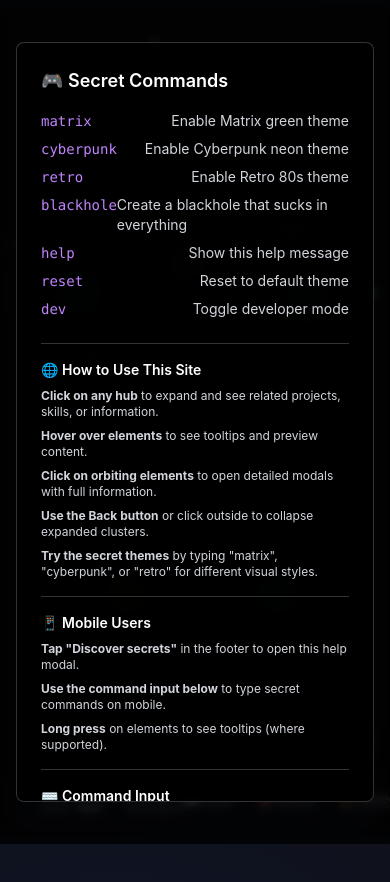
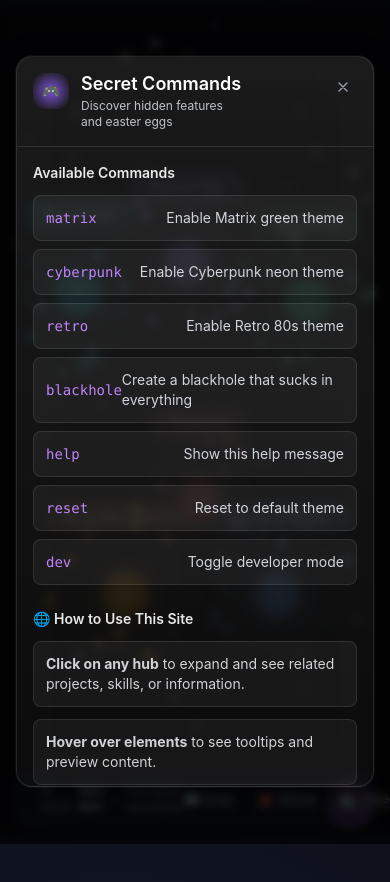
Before and after one commit to SamKort1/galaxy-portfolio, a Next.js app: page / in a window 390 px wide. Both pictures are taken after a click on the button "Access secret features". Shown: the top 882 px of the page. Built offline with nearby package versions, Linux system fonts and the light colour scheme.

Commit message:
fix: change buttons for mobile display

```diff
--- a/components/NeuralCanvas/components/HelpModal.tsx
+++ b/components/NeuralCanvas/components/HelpModal.tsx
@@ -1,4 +1,5 @@
 import { SECRET_COMMANDS } from '../constants';
+import { motion, AnimatePresence } from "framer-motion";
 
 interface HelpModalProps {
     showHelp: boolean;
@@ -22,7 +23,7 @@ export function HelpModal({
     const handleCommand = (command: string) => {
         if (command.includes('help')) {
             setShowHelp(true);
-            setTimeout(() => setShowHelp(false), 5000);
+            setTimeout(() => setShowHelp(false), 10000);
         } else if (command.includes('matrix')) {
             setSecretTheme("matrix");
             setThemeFlash(true);
@@ -52,44 +53,110 @@ export function HelpModal({
     };
 
     return (
-        <div className="fixed inset-0 z-50 bg-black/80 backdrop-blur-sm flex items-center justify-center p-4">
-            <div className="bg-black/90 backdrop-blur border border-white/20 rounded-lg p-6 max-w-lg max-h-[90vh] overflow-y-auto custom-scrollbar">
-                <h3 className="text-lg font-semibold text-white mb-4">🎮 Secret Commands</h3>
-                <div className="space-y-2 text-sm mb-6">
+        <AnimatePresence>
+            <motion.div
+                initial={{ opacity: 0 }}
+                animate={{ opacity: 1 }}
+                exit={{ opacity: 0 }}
+                className="fixed inset-0 z-50 bg-black/70 backdrop-blur-sm flex items-center justify-center p-4"
+                onClick={(e: React.MouseEvent) => {
+                    if (e.target === e.currentTarget) setShowHelp(false);
+                }}
+            >
+                <motion.div
+                    initial={{ opacity: 0, scale: 0.95, y: 20 }}
+                    animate={{ opacity: 1, scale: 1, y: 0 }}
+                    exit={{ opacity: 0, scale: 0.95, y: 20 }}
+                    transition={{ duration: 0.2 }}
+                    className="relative w-[min(95vw,800px)] max-h-[90vh] overflow-hidden rounded-2xl
+                        border border-white/10 shadow-2xl
+                        bg-[linear-gradient(180deg,rgba(255,255,255,0.10)_0%,rgba(255,255,255,0.04)_100%)]
+                        backdrop-blur-xl"
+                    style={{
+                        boxShadow: `0 10px 40px rgba(0,0,0,0.45), 0 0 0 1px rgba(255,255,255,0.05)`,
+                    }}
+                >
+                    {/* Header */}
+                    <div className="flex items-start gap-3 p-4 sm:p-5 border-b border-white/10">
+                        <div
+                            className="h-9 w-9 rounded-xl shrink-0 flex items-center justify-center"
+                            style={{ background: `radial-gradient(60% 60% at 50% 50%, rgba(139,92,246,0.85) 0%, rgba(139,92,246,0.35) 60%, rgba(0,0,0,0) 100%)` }}
+                            aria-hidden
+                        >
+                            <span className="text-white text-sm">🎮</span>
+                        </div>
+                        <div className="min-w-0">
+                            <h2 className="text-lg md:text-xl font-semibold leading-tight text-white">Secret Commands</h2>
+                            <p className="text-xs text-gray-300/90 mt-0.5 line-clamp-2 max-w-[70%]">Discover hidden features and easter eggs</p>
+                        </div>
+                        <button
+                            onClick={() => setShowHelp(false)}
+                            className="p-1.5 rounded-lg hover:bg-white/10 text-gray-400 hover:text-white transition-colors"
+                        >
+                            <svg className="w-4 h-4" fill="none" stroke="currentColor" viewBox="0 0 24 24">
+                                <path strokeLinecap="round" strokeLinejoin="round" strokeWidth={2} d="M6 18L18 6M6 6l12 12" />
+                            </svg>
+                        </button>
+                    </div>
+
+                    {/* Body */}
+                    <div className="p-4 sm:p-5 overflow-y-auto max-h-[calc(90vh-120px)]">
+                        {/* Secret Commands */}
+                        <div className="mb-6">
+                            <h3 className="text-sm font-semibold text-white/90 mb-3">Available Commands</h3>
+                            <div className="space-y-2">
                                 {SECRET_COMMANDS.map(cmd => (
-                        <div key={cmd.command} className="flex justify-between">
-                            <span className="text-purple-400 font-mono">{cmd.command}</span>
-                            <span className="text-gray-300">{cmd.description}</span>
+                                    <div key={cmd.command} className="flex justify-between items-center p-3 rounded-lg bg-white/5 border border-white/10">
+                                        <span className="text-purple-400 font-mono text-sm">{cmd.command}</span>
+                                        <span className="text-gray-300 text-sm">{cmd.description}</span>
                                     </div>
                                 ))}
                             </div>
+                        </div>
 
-                <div className="border-t border-white/20 pt-4 mb-4">
-                    <h4 className="text-sm font-semibold text-white mb-2">🌐 How to Use This Site</h4>
-                    <div className="text-xs text-gray-300 space-y-2">
-                        <p><strong>Click on any hub</strong> to expand and see related projects, skills, or information.</p>
-                        <p><strong>Hover over elements</strong> to see tooltips and preview content.</p>
-                        <p><strong>Click on orbiting elements</strong> to open detailed modals with full information.</p>
-                        <p><strong>Use the Back button</strong> or click outside to collapse expanded clusters.</p>
-                        <p><strong>Try the secret themes</strong> by typing &quot;matrix&quot;, &quot;cyberpunk&quot;, or &quot;retro&quot; for different visual styles.</p>
+                        {/* How to Use */}
+                        <div className="mb-6">
+                            <h3 className="text-sm font-semibold text-white/90 mb-3">🌐 How to Use This Site</h3>
+                            <div className="space-y-3">
+                                <div className="p-3 rounded-lg bg-white/5 border border-white/10">
+                                    <p className="text-sm text-gray-200/90"><strong>Click on any hub</strong> to expand and see related projects, skills, or information.</p>
+                                </div>
+                                <div className="p-3 rounded-lg bg-white/5 border border-white/10">
+                                    <p className="text-sm text-gray-200/90"><strong>Hover over elements</strong> to see tooltips and preview content.</p>
+                                </div>
+                                <div className="p-3 rounded-lg bg-white/5 border border-white/10">
+                                    <p className="text-sm text-gray-200/90"><strong>Click on orbiting elements</strong> to open detailed modals with full information.</p>
+                                </div>
+                                <div className="p-3 rounded-lg bg-white/5 border border-white/10">
+                                    <p className="text-sm text-gray-200/90"><strong>Use the Back button</strong> or click outside to collapse expanded clusters.</p>
+                                </div>
+                                <div className="p-3 rounded-lg bg-white/5 border border-white/10">
+                                    <p className="text-sm text-gray-200/90"><strong>Try the secret themes</strong> by typing "matrix", "cyberpunk", or "retro" for different visual styles.</p>
+                                </div>
                             </div>
                         </div>
 
                         {/* Mobile section */}
                         {typeof window !== 'undefined' && window.innerWidth <= 932 && (
-                    <div className="border-t border-white/20 pt-4 mb-4">
-                        <h4 className="text-sm font-semibold text-white mb-2">📱 Mobile Users</h4>
-                        <div className="text-xs text-gray-300 space-y-2">
-                            <p><strong>Tap &quot;Discover secrets&quot;</strong> in the footer to open this help modal.</p>
-                            <p><strong>Use the command input below</strong> to type secret commands on mobile.</p>
-                            <p><strong>Long press</strong> on elements to see tooltips (where supported).</p>
+                            <div className="mb-6">
+                                <h3 className="text-sm font-semibold text-white/90 mb-3">📱 Mobile Users</h3>
+                                <div className="space-y-3">
+                                    <div className="p-3 rounded-lg bg-white/5 border border-white/10">
+                                        <p className="text-sm text-gray-200/90"><strong>Tap "Discover secrets"</strong> in the footer to open this help modal.</p>
+                                    </div>
+                                    <div className="p-3 rounded-lg bg-white/5 border border-white/10">
+                                        <p className="text-sm text-gray-200/90"><strong>Use the command input below</strong> to type secret commands on mobile.</p>
+                                    </div>
+                                    <div className="p-3 rounded-lg bg-white/5 border border-white/10">
+                                        <p className="text-sm text-gray-200/90"><strong>Long press</strong> on elements to see tooltips (where supported).</p>
+                                    </div>
                                 </div>
                             </div>
                         )}
 
-                {/* Mobile Command Input */}
-                <div className="border-t border-white/20 pt-4">
-                    <h4 className="text-sm font-semibold text-white mb-2">⌨️ Command Input</h4>
+                        {/* Command Input */}
+                        <div className="mb-4">
+                            <h3 className="text-sm font-semibold text-white/90 mb-3">⌨️ Command Input</h3>
                             <div className="flex gap-2">
                                 <input
                                     type="text"
@@ -112,10 +179,12 @@ export function HelpModal({
                             </div>
                         </div>
 
-                <div className="text-xs text-gray-400 mt-4">
+                        <div className="text-xs text-gray-400 text-center">
                             Type commands anywhere on the page to activate them!
                         </div>
                     </div>
-        </div>
+                </motion.div>
+            </motion.div>
+        </AnimatePresence>
     );
 }
--- a/components/NeuralCanvas/components/MobileAccessButton.tsx
+++ b/components/NeuralCanvas/components/MobileAccessButton.tsx
@@ -1,14 +1,40 @@
+"use client";
+
+import { useEffect, useState } from 'react';
+
 interface MobileAccessButtonProps {
     setShowHelp: (show: boolean) => void;
 }
 
 export function MobileAccessButton({ setShowHelp }: MobileAccessButtonProps) {
-    if (typeof window === 'undefined' || window.innerWidth > 768) {
+    const [isMobile, setIsMobile] = useState(false);
+    const [isVisible, setIsVisible] = useState(false);
+
+    useEffect(() => {
+        const checkMobile = () => {
+            setIsMobile(window.innerWidth <= 768);
+        };
+
+        checkMobile();
+        window.addEventListener('resize', checkMobile);
+
+        // Animate in the button after a short delay
+        const timer = setTimeout(() => setIsVisible(true), 600);
+
+        return () => {
+            window.removeEventListener('resize', checkMobile);
+            clearTimeout(timer);
+        };
+    }, []);
+
+    if (!isMobile) {
         return null;
     }
 
     return (
-        <div className="fixed bottom-20 right-4 z-40">
+        <div className={`fixed bottom-4 right-4 z-40 transform transition-all duration-500 ease-out ${
+            isVisible ? 'translate-y-0 opacity-100 scale-100' : 'translate-y-8 opacity-0 scale-75'
+        }`}>
             <button
                 onClick={() => {
                     setShowHelp(true);
```
Lines whose indentation alone changed are shown as unchanged.
